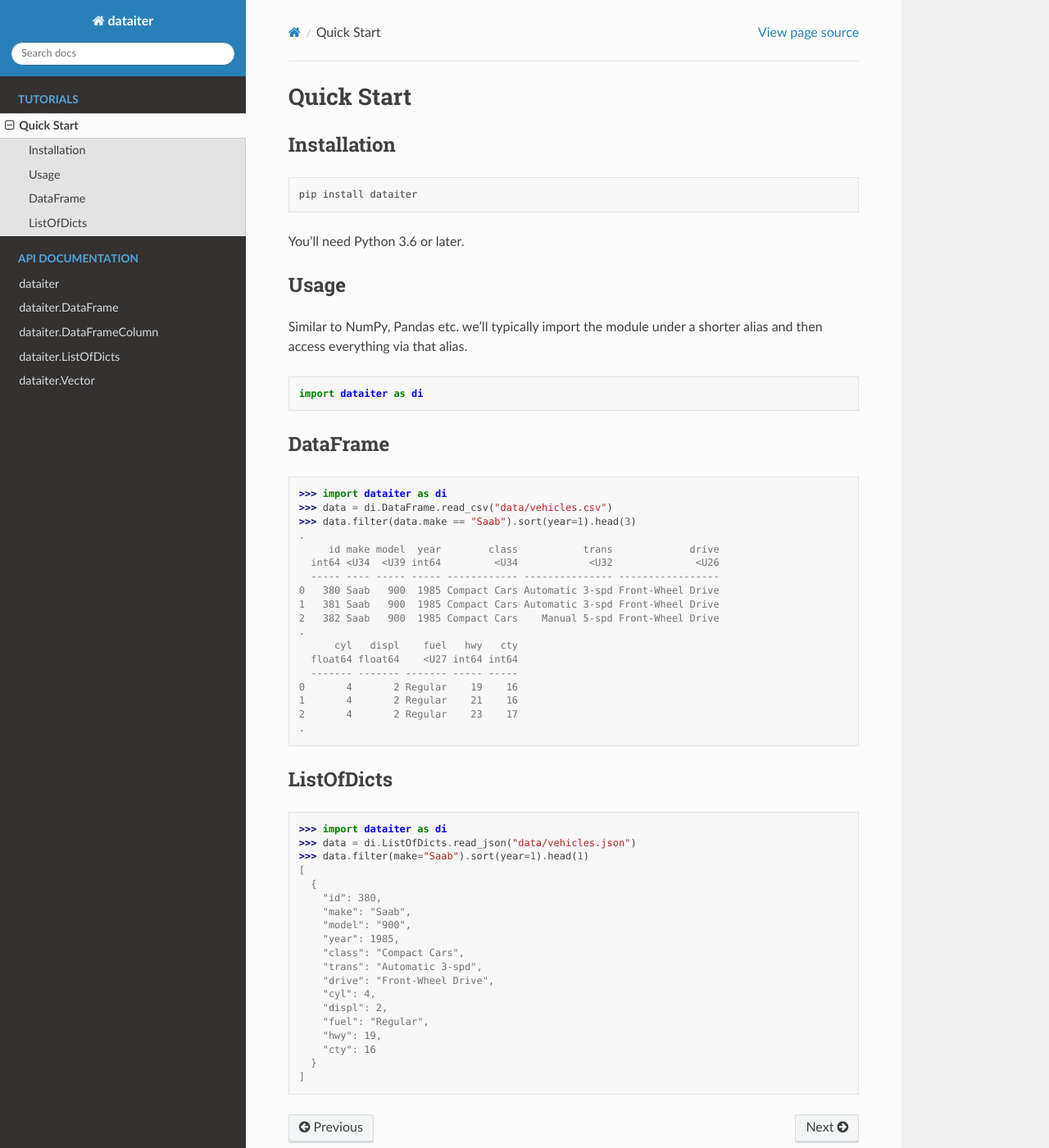
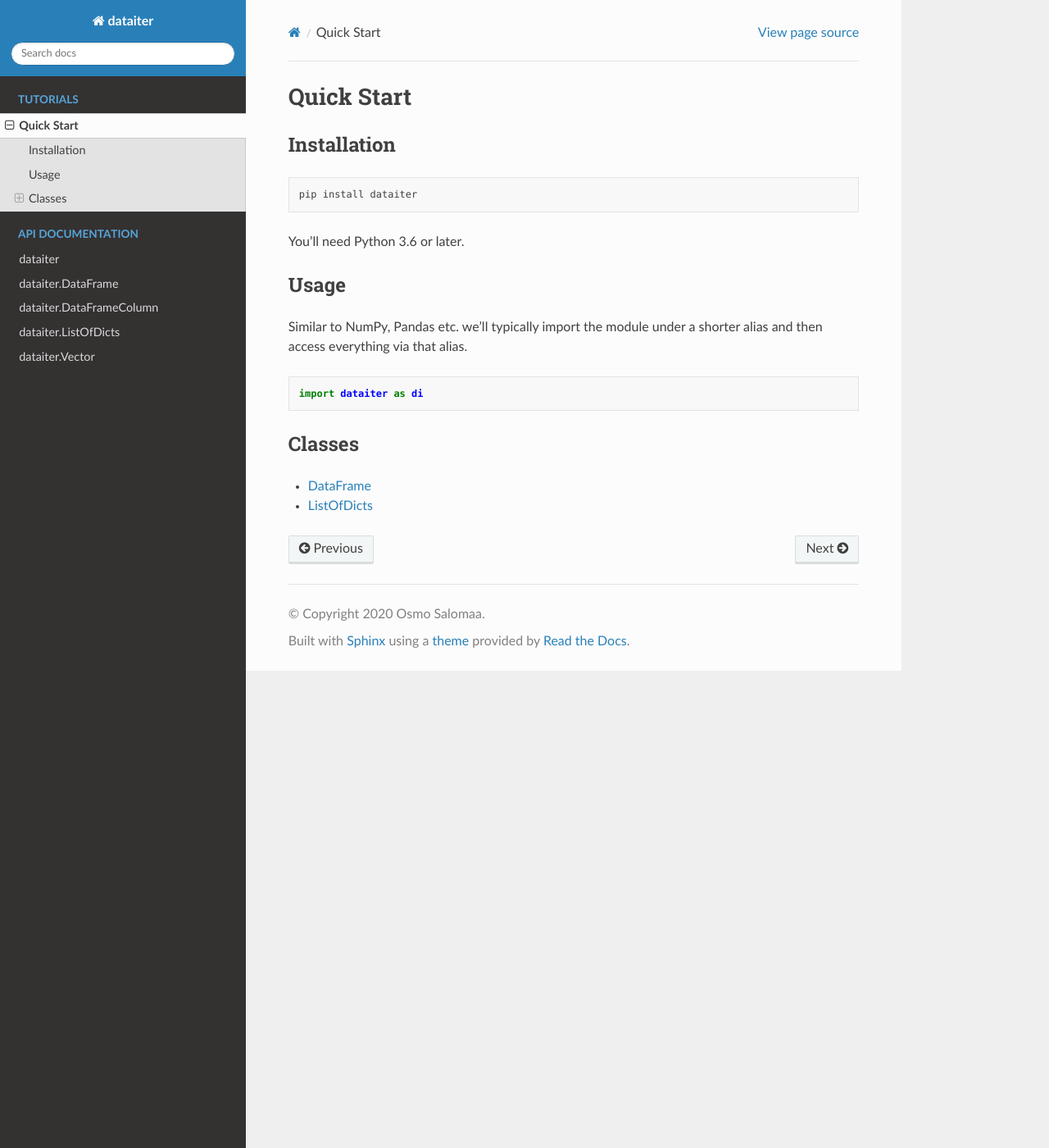
Before and after one commit to otsaloma/dataiter, a Sphinx documentation site: the page built from doc/quick-start.rst, in a window 1280 px wide and 1400 px high. Shown: the whole window at 82% size. Built offline with Sphinx 7.4.7 and the Read the Docs theme 2.0.0, drawn with Linux system fonts in a browser that asks for light colours.

Commit message:
Rewrite quick start

```diff
--- a/doc/quick-start.rst
+++ b/doc/quick-start.rst
@@ -20,47 +20,11 @@ shorter alias and then access everything via that alias.
 
    import dataiter as di
 
-DataFrame
----------
+Classes
+-------
 
->>> import dataiter as di
->>> data = di.DataFrame.read_csv("data/vehicles.csv")
->>> data.filter(data.make == "Saab").sort(year=1).head(3)
-.
-     id make model  year        class           trans             drive
-  int64 <U34  <U39 int64         <U34            <U32              <U26
-  ----- ---- ----- ----- ------------ --------------- -----------------
-0   380 Saab   900  1985 Compact Cars Automatic 3-spd Front-Wheel Drive
-1   381 Saab   900  1985 Compact Cars Automatic 3-spd Front-Wheel Drive
-2   382 Saab   900  1985 Compact Cars    Manual 5-spd Front-Wheel Drive
-.
-      cyl   displ    fuel   hwy   cty
-  float64 float64    <U27 int64 int64
-  ------- ------- ------- ----- -----
-0       4       2 Regular    19    16
-1       4       2 Regular    21    16
-2       4       2 Regular    23    17
-.
+.. toctree::
+   :maxdepth: 1
 
-ListOfDicts
------------
-
->>> import dataiter as di
->>> data = di.ListOfDicts.read_json("data/vehicles.json")
->>> data.filter(make="Saab").sort(year=1).head(1)
-[
-  {
-    "id": 380,
-    "make": "Saab",
-    "model": "900",
-    "year": 1985,
-    "class": "Compact Cars",
-    "trans": "Automatic 3-spd",
-    "drive": "Front-Wheel Drive",
-    "cyl": 4,
-    "displ": 2,
-    "fuel": "Regular",
-    "hwy": 19,
-    "cty": 16
-  }
-]
+   quick-start-data-frame
+   quick-start-list-of-dicts
```
Also changed, not shown: doc/quick-start-data-frame.rst (added, +95 -0 lines), doc/quick-start-list-of-dicts.rst (added, +91 -0 lines).
